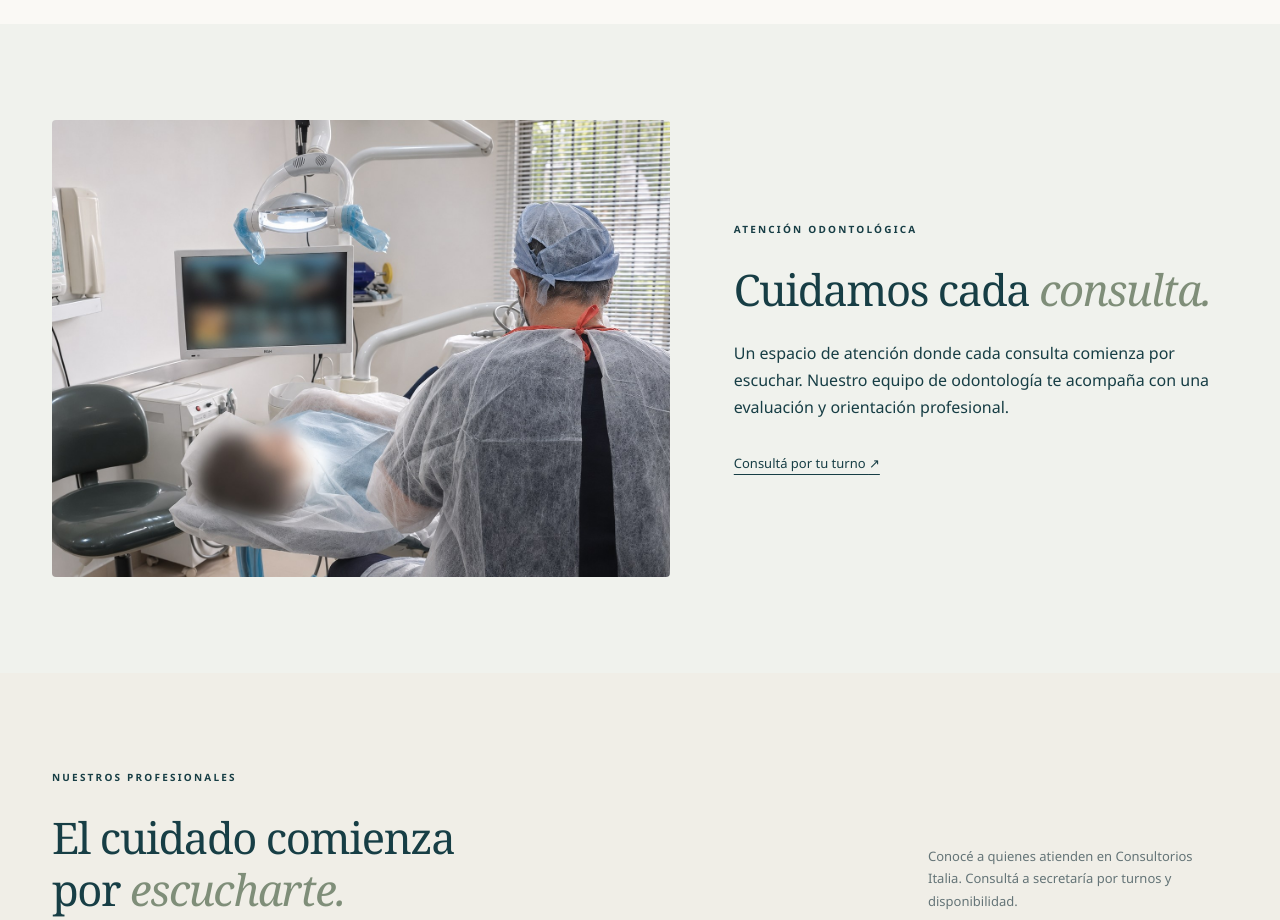
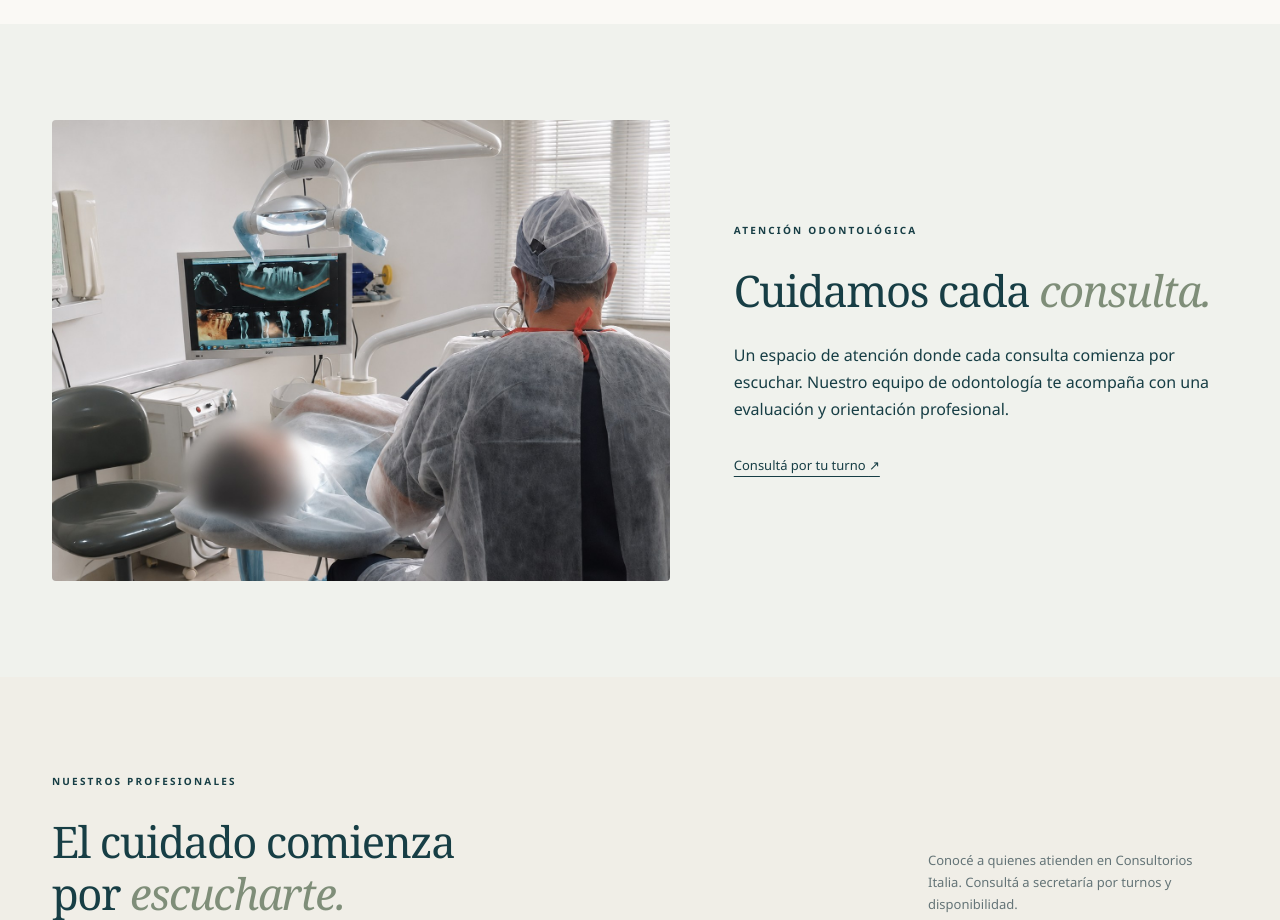
Before and after one commit to panchopacher/consultorios-italia-web, a plain HTML site: page index.html in a window 1280 px wide. Shown: the part 3580-4500 px from the top of the page. Drawn offline with Linux system fonts and the light colour scheme.

Commit message:
Actualizar foto con rostro difuminado y TAC visible

```diff
--- a/index.html
+++ b/index.html
@@ -28,7 +28,7 @@
 <article class="service"><span class="service-icon" aria-hidden="true">⤧</span><h3>Rehabilitación oral</h3><p>Evaluación integral y planificación de tratamientos para atender la función y la salud bucal.</p></article>
 </div><div class="other-areas"><h3 class="area-heading">Medicina y otras disciplinas</h3><p>También podés consultar por atención en las siguientes áreas, según la disponibilidad de cada profesional.</p><ul class="area-list"><li>Medicina familiar</li><li>Medicina clínica y ecografía</li><li>Medicina estética</li><li>Medicina laboral</li><li>Otorrinolaringología</li><li>Psiquiatría</li><li>Psicopedagogía</li><li>Nutrición deportiva</li><li>Medicina homeopática</li></ul><a class="text-link" href="#equipo">Conocé a nuestros profesionales <span aria-hidden="true">↓</span></a></div></div></section>
 <section class="spaces section" id="espacios"><div class="container"><div class="section-heading"><div><p class="eyebrow">NUESTROS ESPACIOS</p><h2>Conocé <em>Consultorios Italia.</em></h2></div><p>Italia 569, Paraná.<br>Un lugar para encontrarnos y cuidar tu salud.</p></div><div class="gallery"><figure class="photo-slot photo-large"><img class="real-photo" src="assets/sala-espera.jpg" alt="Vista amplia de la sala de espera de Consultorios Italia" width="1448" height="1086" loading="lazy" decoding="async"><figcaption>Sala de espera</figcaption></figure><figure class="photo-slot"><img class="real-photo" src="assets/recepcion-editada.jpg" alt="Recepción y acceso de Consultorios Italia" width="1448" height="1086" loading="lazy" decoding="async"><figcaption>Recepción y bienvenida</figcaption></figure><figure class="photo-slot"><img class="real-photo" src="assets/consultorio-editado.jpg" alt="Consultorio odontológico con sillón y equipamiento de atención" width="1672" height="941" loading="lazy" decoding="async"><figcaption>Consultorio odontológico</figcaption></figure></div><p class="spaces-caption">Desde la recepción hasta el espacio de atención, conocé los ambientes de nuestro centro en Italia 569.</p></div></section>
-<section class="care section" id="atencion"><div class="container care-grid"><figure class="care-photo"><img src="assets/atencion-odontologica.jpg" alt="Profesional durante una atención odontológica, con la identidad del paciente y los datos de pantalla protegidos" width="1458" height="1079" loading="lazy" decoding="async"></figure><div><p class="eyebrow">ATENCIÓN ODONTOLÓGICA</p><h2>Cuidamos cada <em>consulta.</em></h2><p>Un espacio de atención donde cada consulta comienza por escuchar. Nuestro equipo de odontología te acompaña con una evaluación y orientación profesional.</p><a class="text-link" href="https://wa.me/5493434515850" target="_blank" rel="noopener noreferrer">Consultá por tu turno <span aria-hidden="true">↗</span></a></div></div></section>
+<section class="care section" id="atencion"><div class="container care-grid"><figure class="care-photo"><img src="assets/atencion-odontologica-v2.jpg" alt="Profesional durante una atención odontológica en Consultorios Italia" width="1452" height="1083" loading="lazy" decoding="async"></figure><div><p class="eyebrow">ATENCIÓN ODONTOLÓGICA</p><h2>Cuidamos cada <em>consulta.</em></h2><p>Un espacio de atención donde cada consulta comienza por escuchar. Nuestro equipo de odontología te acompaña con una evaluación y orientación profesional.</p><a class="text-link" href="https://wa.me/5493434515850" target="_blank" rel="noopener noreferrer">Consultá por tu turno <span aria-hidden="true">↗</span></a></div></div></section>
 <section class="team section" id="equipo"><div class="container"><div class="section-heading"><div><p class="eyebrow">NUESTROS PROFESIONALES</p><h2>El cuidado comienza<br>por <em>escucharte.</em></h2></div><p>Conocé a quienes atienden en Consultorios Italia. Consultá a secretaría por turnos y disponibilidad.</p></div><div class="professionals-grid">
 <article class="professional"><h3>Dr. Francisco Pacher</h3><p>Odontólogo</p></article>
 <article class="professional"><h3>Dra. Yamila Flores</h3><p>Odontóloga</p></article>
```
Also changed, not shown: assets/atencion-odontologica-v2.jpg (added).
